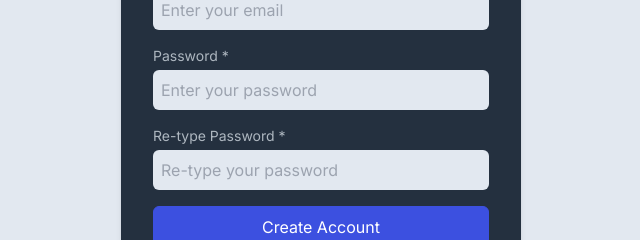
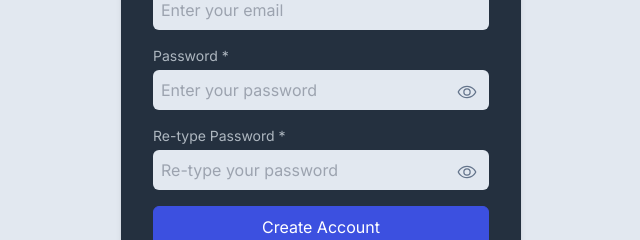
Before and after one commit to Ashrithiiitdm/Chat, a React (Vite) app in the folder client/: page /auth/signup in a window 1280 px wide. Shown: the part 410-650 px from the top of the page, without its empty margins (319-959 px from the left). Built offline with nearby package versions, Linux system fonts and the light colour scheme.

Commit message:
Added eye-icon for passwords input section in Signup and login pages

```diff
--- a/client/src/pages/Profile.jsx
+++ b/client/src/pages/Profile.jsx
@@ -7,6 +7,7 @@ import { useSelector, useDispatch } from 'react-redux';
 import { FetchUserProfile, UpdateProfile, UpdatePassword } from '../state/slices/profile';
 import { toast } from 'react-toastify';
 import { Eye, EyeSlash } from '@phosphor-icons/react';
+import { current } from '@reduxjs/toolkit';
 
 // Validation schemas
 const profileSchema = yup.object().shape({
@@ -29,6 +30,7 @@ const passwordSchema = yup.object().shape({
 export default function Profile() {
     const [activeTab, setActiveTab] = useState('profile'); // Toggle between Profile and Update Password
     const [passwordVisible, setPasswordVisible] = useState({
+        currentPassword: false,
         newPassword: false,
         confirmPassword: false,
     });
@@ -261,7 +263,7 @@ export default function Profile() {
                                     onClick={() => togglePasswordVisibility('currentPassword')}
                                     className="absolute right-3 top-3"
                                 >
-                                    {passwordVisible.newPassword ? <EyeSlash size={20} /> : <Eye size={20} />}
+                                    {passwordVisible.currentPassword ? <EyeSlash size={20} /> : <Eye size={20} />}
                                 </button>
                             </div>
 
--- a/client/src/pages/auth/SignUp.jsx
+++ b/client/src/pages/auth/SignUp.jsx
@@ -1,4 +1,4 @@
-import React from "react";
+import React, { useState } from "react";
 import { Link, useNavigate } from "react-router-dom";
 import { useDispatch, useSelector } from "react-redux";
 import * as yup from "yup";
@@ -6,6 +6,7 @@ import { useForm } from "react-hook-form";
 import { yupResolver } from '@hookform/resolvers/yup';
 import 'react-toastify/dist/ReactToastify.css';
 import { RegisterUser } from "../../state/slices/auth";
+import { Eye, EyeSlash } from "@phosphor-icons/react";
 
 
 //Checking valid data
@@ -22,6 +23,19 @@ export default function SignUp() {
     const navigate = useNavigate();
     const dispatch = useDispatch();
 
+    const [passwordVisible, setPasswordVisible] = useState({
+        password: false,
+        confirmPassword: false,
+    });
+
+    const togglePasswordVisibility = (field) => {
+        setPasswordVisible((prevState) => {
+            return {
+                ...prevState,
+                [field]: !prevState[field],
+            };
+        });
+    };
 
     const { register, handleSubmit, formState: { errors, isSubmitting } } = useForm({
         resolver: yupResolver(schema),
@@ -143,13 +157,22 @@ export default function SignUp() {
                         >
                             Password *
                         </label>
+                        <div className="relative">
                             <input
-                            type="password"
+                                type={passwordVisible.password ? 'text' : 'password'}
                                 {...register('password')}
                                 id="password"
                                 className={`w-full p-2 bg-stroke text-boxdark-2 rounded-md focus:ring-2 focus:ring-gray-2 ${errors.password ? 'border-red focus:border-red' : 'border-stroke'}`}
                                 placeholder="Enter your password"
                             />
+                            <button
+                                type='button'
+                                onClick={() => togglePasswordVisibility('password')}
+                                className="absolute right-3 top-3"
+                            >
+                                {passwordVisible.password ? <EyeSlash size={20} /> : <Eye size={20} />}
+                            </button>
+                        </div>
                         {errors.password && <p className="text-red-500 text-xs mt-1">{errors.password.message}</p>}
                     </div>
 
@@ -161,13 +184,22 @@ export default function SignUp() {
                         >
                             Re-type Password *
                         </label>
+                        <div className="relative">
                             <input
-                            type="password"
+                                type={passwordVisible.confirmPassword ? 'text' : 'password'}
                                 {...register('confirmPassword')}
                                 id="password"
                                 className={`w-full p-2 bg-stroke text-boxdark-2 rounded-md focus:ring-2 focus:ring-gray-2 ${errors.confirmPassword ? 'border-red focus:border-red' : 'border-stroke'}`}
                                 placeholder="Re-type your password"
                             />
+                            <button
+                                type='button'
+                                onClick={() => togglePasswordVisibility('confirmPassword')}
+                                className="absolute right-3 top-3"
+                            >
+                                {passwordVisible.confirmPassword ? <EyeSlash size={20} /> : <Eye size={20} />}
+                            </button>
+                        </div>
                         {errors.confirmPassword && <p className="text-red-500 text-xs mt-1">{errors.confirmPassword.message}</p>}
                     </div>
                     {/* Submit Button */}
--- a/client/src/state/slices/profile.js
+++ b/client/src/state/slices/profile.js
@@ -20,10 +20,6 @@ const slice = createSlice({
         updateUser(state, action) {
             state.user = action.payload.user;
         },
-
-        setUser(state, action) {
-            state.user = action.payload;
-        },
         setLoading(state, action) {
             state.loading = action.payload;
         },
@@ -35,7 +31,7 @@ const slice = createSlice({
 
 export default slice.reducer;
 
-const { setUser, setLoading, setError } = slice.actions;
+const { setLoading, setError } = slice.actions;
 
 
 export function FetchUserProfile() {
```
Also changed, not shown: client/src/pages/Messages.jsx (line endings or trailing spaces). Lines whose indentation alone changed are shown as unchanged.
